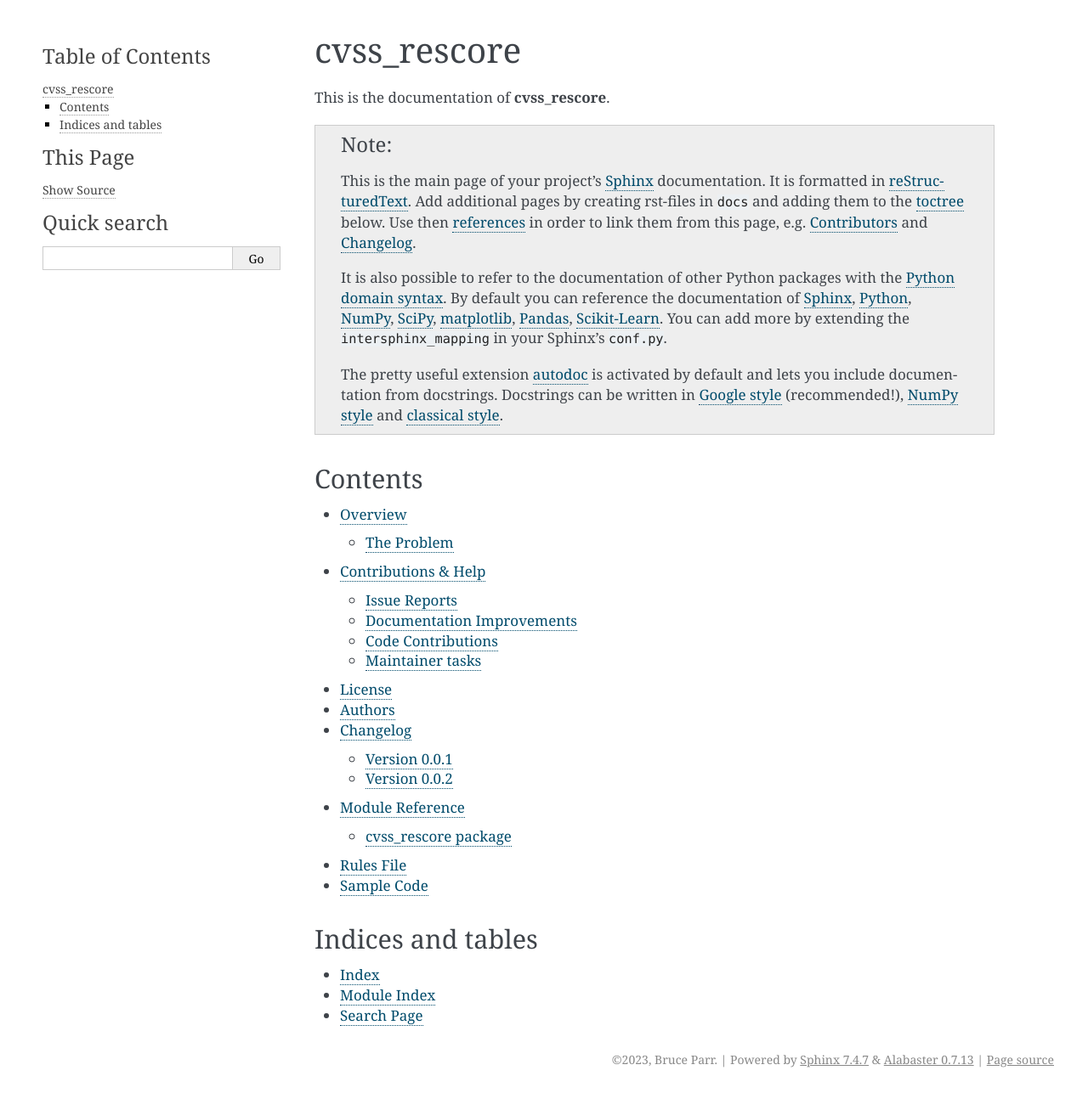
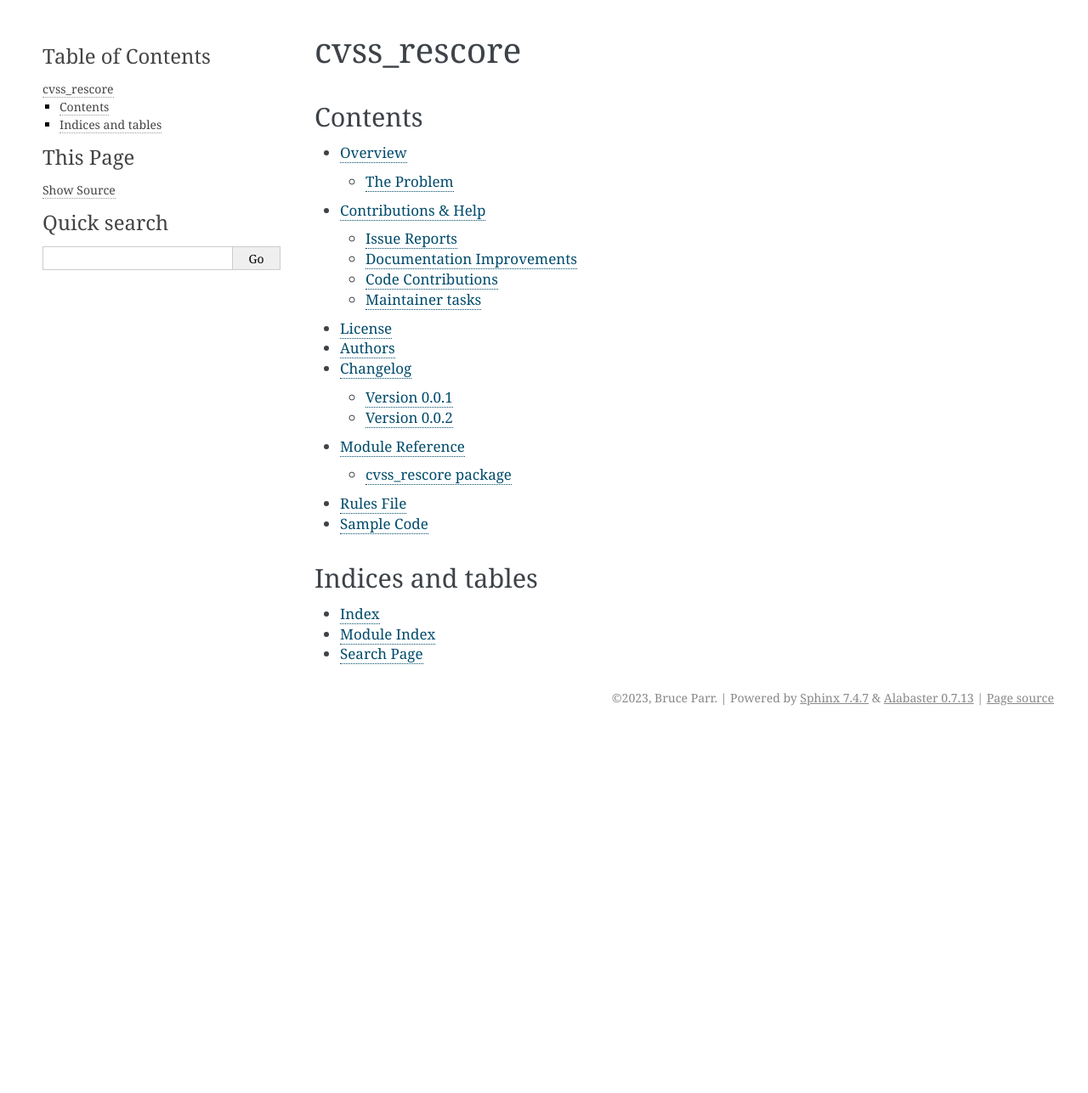
Before and after one commit to bp4151/cvss-rescore, a Sphinx documentation site: the page built from docs/index.rst, in a window 1280 px wide. Shown: the whole page at 85% size. Built offline with Sphinx 7.4.7, drawn with Linux system fonts in a browser that asks for light colours; after the commit the page ends 900 px from its top, so only the background shows below that.

Commit message:
Update index.rst

```diff
--- a/docs/index.rst
+++ b/docs/index.rst
@@ -1,27 +1,6 @@
 ============
 cvss_rescore
 ============
-
-This is the documentation of **cvss_rescore**.
-
-.. note::
-
-    This is the main page of your project's `Sphinx`_ documentation.
-    It is formatted in `reStructuredText`_. Add additional pages
-    by creating rst-files in ``docs`` and adding them to the `toctree`_ below.
-    Use then `references`_ in order to link them from this page, e.g.
-    :ref:`authors` and :ref:`changes`.
-
-    It is also possible to refer to the documentation of other Python packages
-    with the `Python domain syntax`_. By default you can reference the
-    documentation of `Sphinx`_, `Python`_, `NumPy`_, `SciPy`_, `matplotlib`_,
-    `Pandas`_, `Scikit-Learn`_. You can add more by extending the
-    ``intersphinx_mapping`` in your Sphinx's ``conf.py``.
-
-    The pretty useful extension `autodoc`_ is activated by default and lets
-    you include documentation from docstrings. Docstrings can be written in
-    `Google style`_ (recommended!), `NumPy style`_ and `classical style`_.
-
 
 Contents
 ========
```
